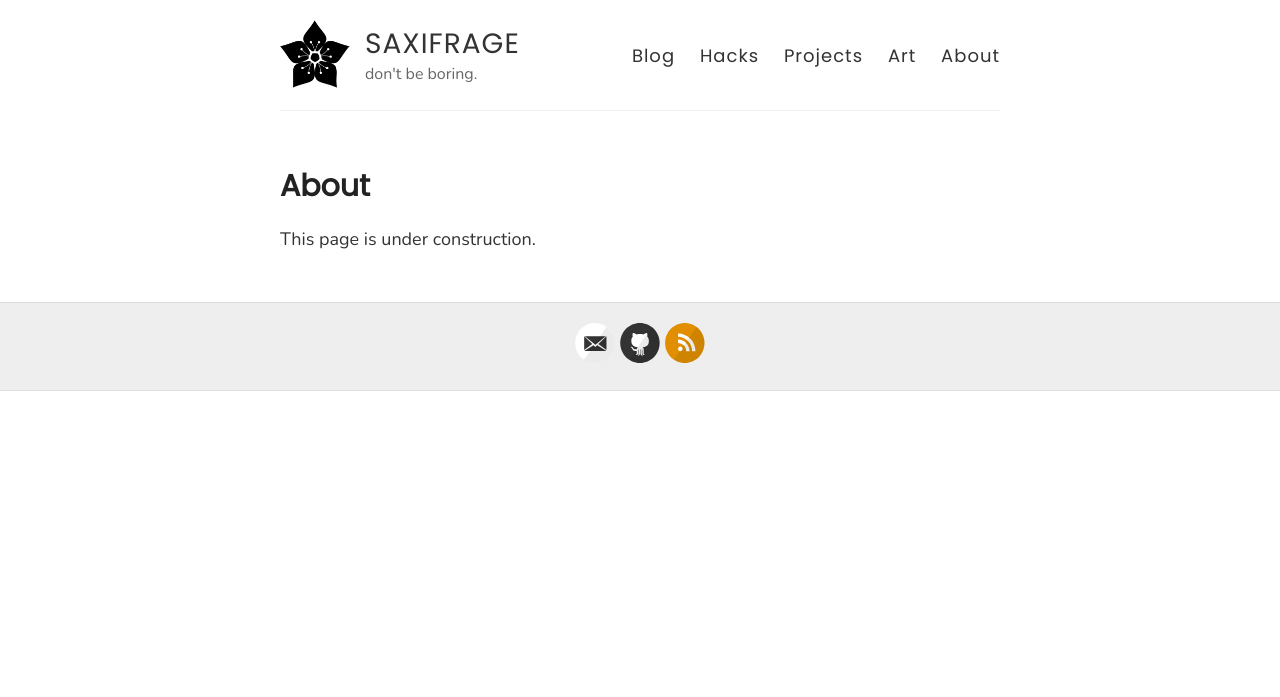
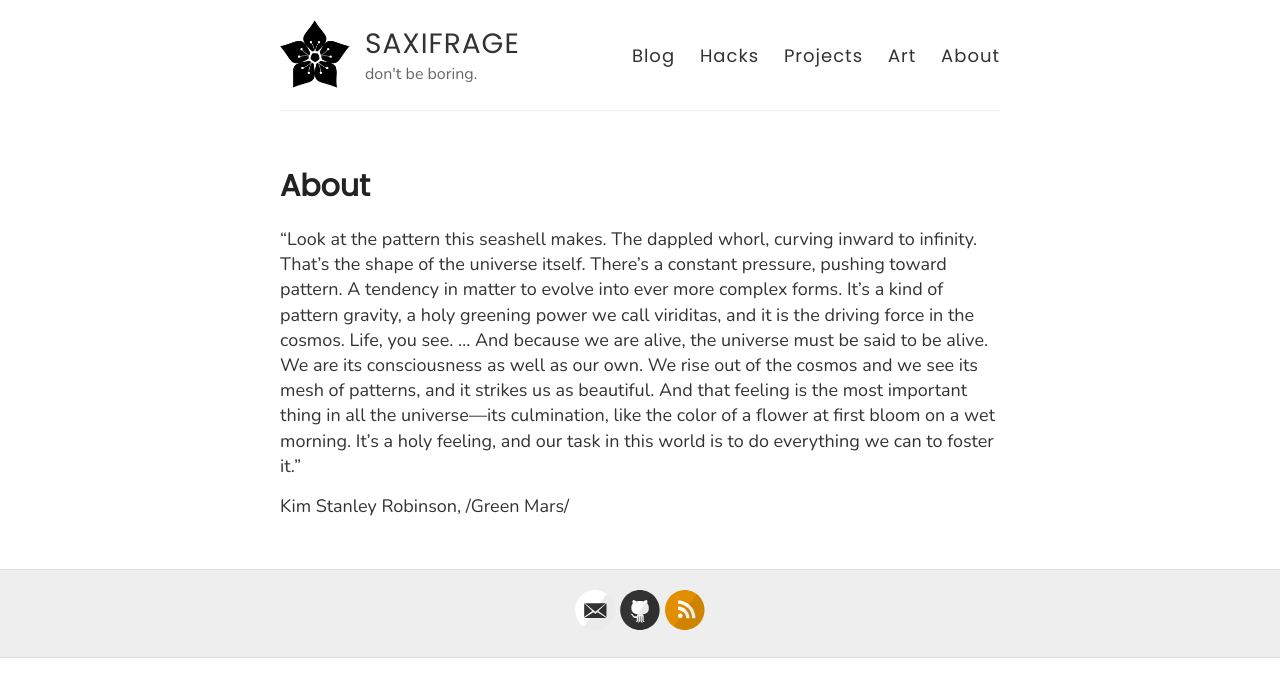
Before and after one commit to heptarch/heptarch.github.io, a Jekyll site: the page built from about.md, in a window 1280 px wide. Shown: the top 697 px of the page. Built offline with Jekyll 4.4.1, drawn with Linux system fonts in a browser that asks for light colours.

Commit message:
Update about.md

```diff
--- a/about.md
+++ b/about.md
@@ -4,4 +4,17 @@ title: About
 permalink: /about/
 ---
 
-This page is under construction.
+“Look at the pattern this seashell makes. The dappled whorl, curving
+inward to infinity. That's the shape of the universe itself. There's a
+constant pressure, pushing toward pattern. A tendency in matter to
+evolve into ever more complex forms. It's a kind of pattern gravity, a
+holy greening power we call viriditas, and it is the driving force in
+the cosmos. Life, you see. … And because we are alive, the universe
+must be said to be alive. We are its consciousness as well as our
+own. We rise out of the cosmos and we see its mesh of patterns, and it
+strikes us as beautiful. And that feeling is the most important thing
+in all the universe—its culmination, like the color of a flower at
+first bloom on a wet morning. It’s a holy feeling, and our task in
+this world is to do everything we can to foster it.”
+
+Kim Stanley Robinson, /Green Mars/
```
